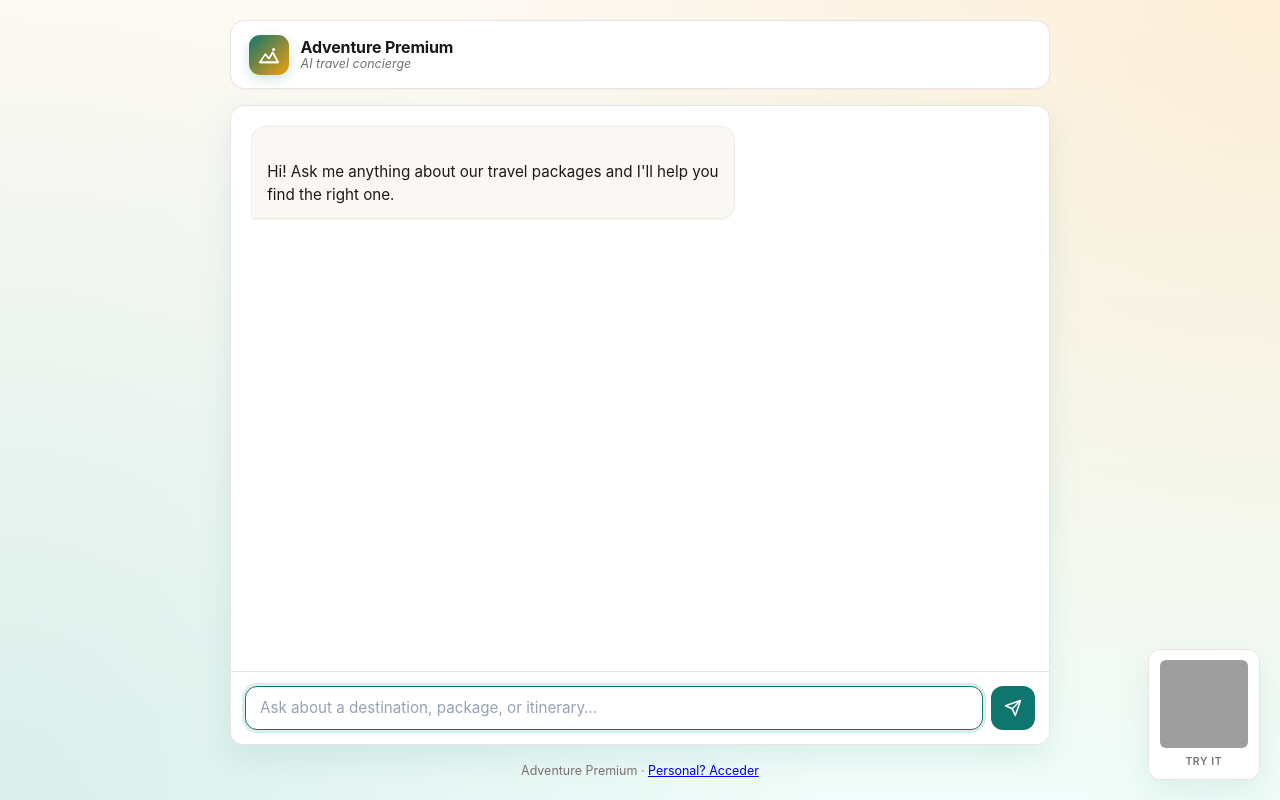
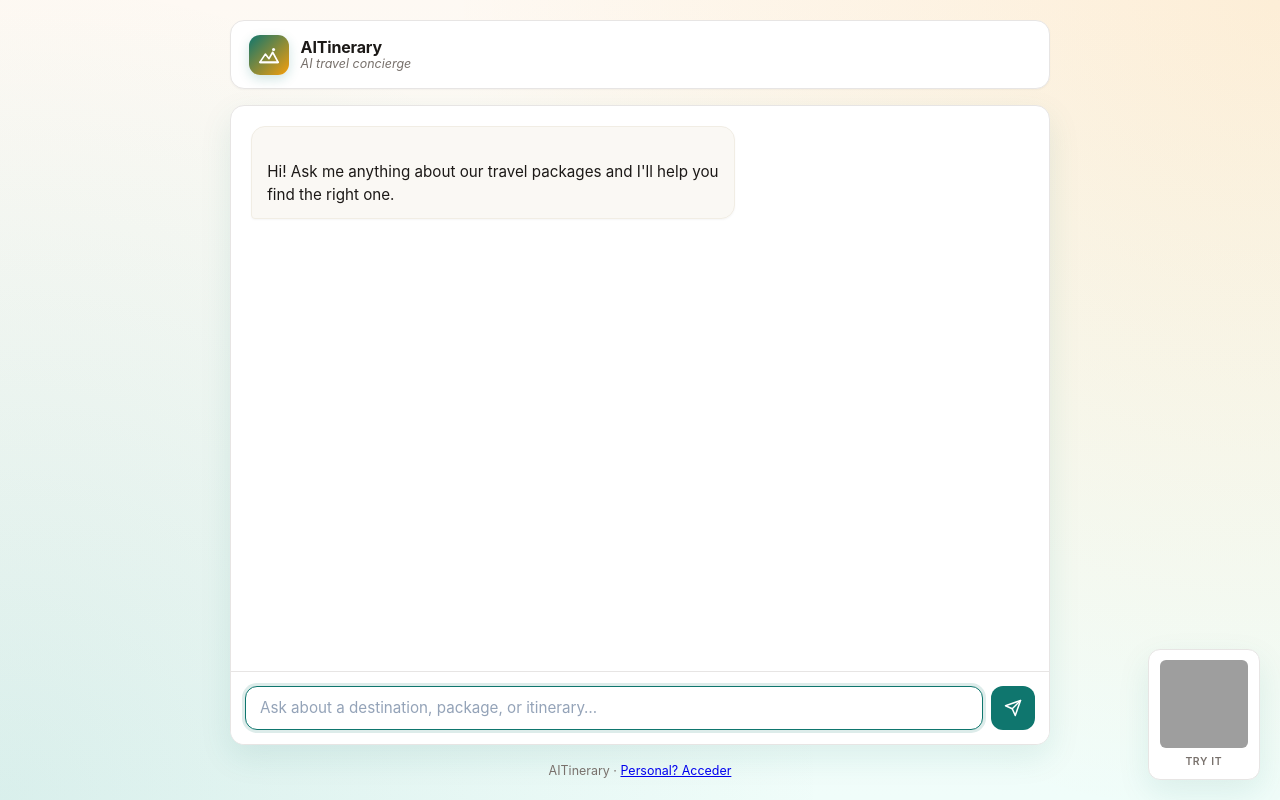
Before and after one commit to davidbarbosa-gocimit/Hackathon2026, a website: page public/index.html in a window 1280 px wide. Drawn offline with Linux system fonts and the light colour scheme; grey boxes are pictures that could not be loaded.

Commit message:
chore(web): rename chatbot to aitinerary

```diff
--- a/public/index.html
+++ b/public/index.html
@@ -3,7 +3,7 @@
 	<head>
 		<meta charset="UTF-8" />
 		<meta name="viewport" content="width=device-width, initial-scale=1.0" />
-		<title>Adventure Premium · Concierge</title>
+		<title>AITinerary · Concierge</title>
 		<style>
 			:root {
 				/* Adventure Premium palette: forest teal + sunset amber on warm cream */
@@ -397,7 +397,7 @@
 						</svg>
 					</div>
 					<div class="brand-text">
-						<div class="brand-name">Adventure Premium</div>
+						<div class="brand-name">AITinerary</div>
 						<div class="brand-sub">AI travel concierge</div>
 					</div>
 				</div>
@@ -442,7 +442,7 @@
 				</div>
 			</div>
 
-			<footer>Adventure Premium · <a href="/employee">Personal? Acceder</a></footer>
+			<footer>AITinerary · <a href="/employee">Personal? Acceder</a></footer>
 		</div>
 
 		<aside
```
Also changed, not shown: public/employee.html (+2 -2 lines).
